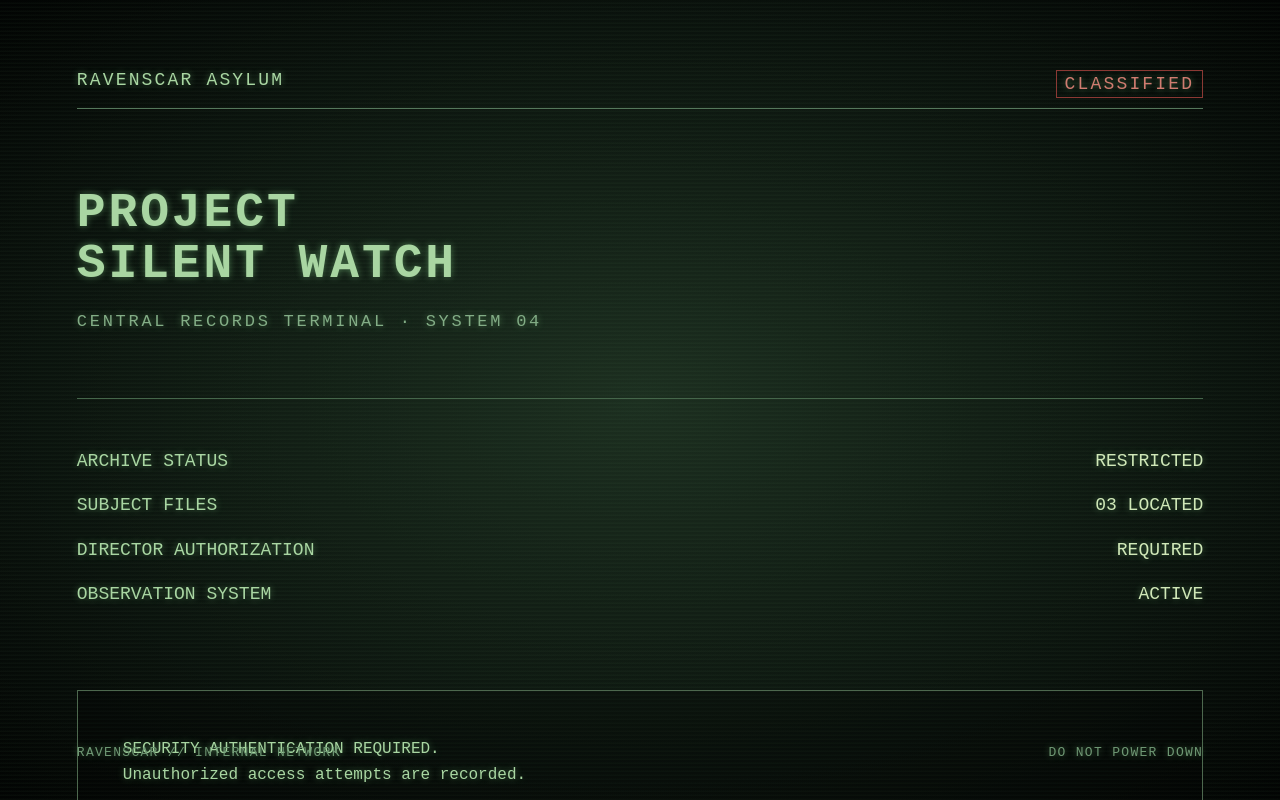
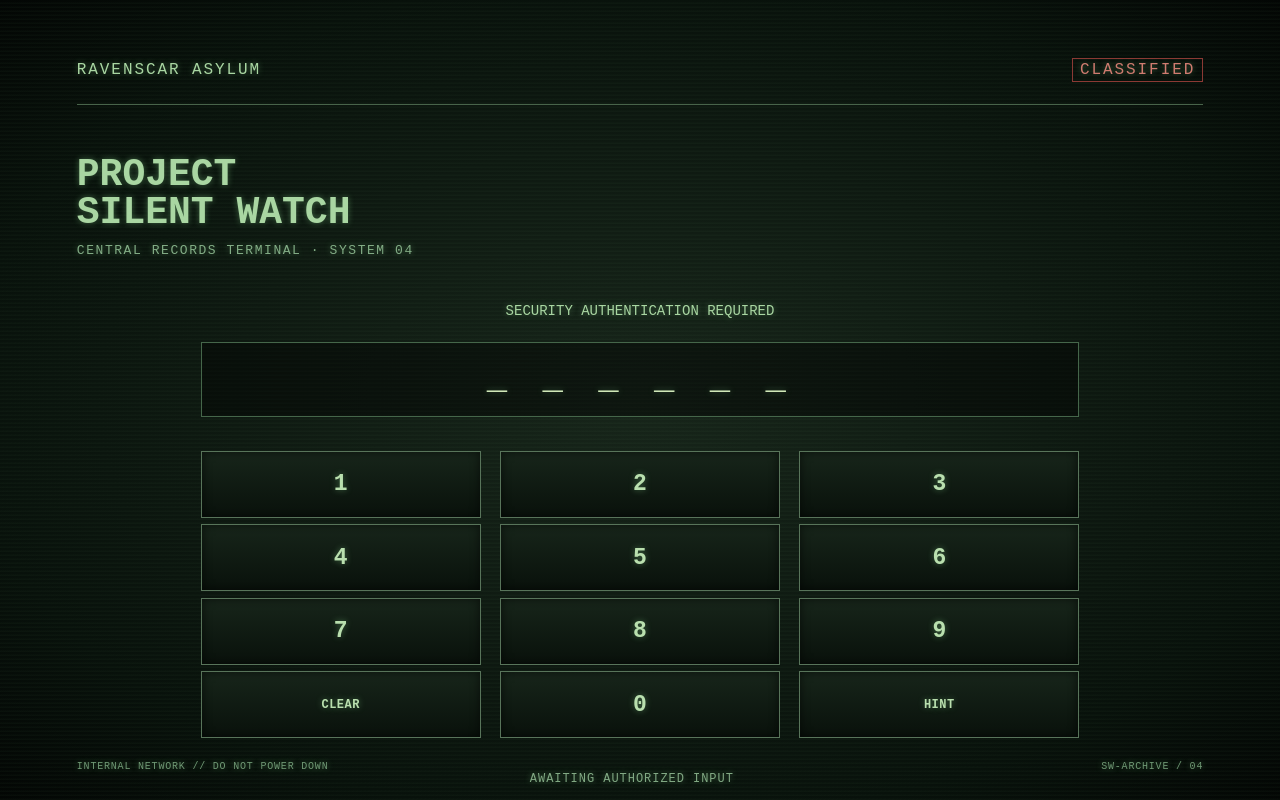
Before and after one commit to kimarisworld-ops/ravenscar-terminal, a plain HTML site: page index.html in a window 1280 px wide. Drawn offline with Linux system fonts and the light colour scheme.

Commit message:
Update index.html

```diff
--- a/index.html
+++ b/index.html
@@ -2,62 +2,48 @@
 <html lang="en">
 <head>
 <meta charset="utf-8">
-<meta name="viewport" content="width=device-width, initial-scale=1">
+<meta name="viewport" content="width=device-width,initial-scale=1">
 <title>Ravenscar Asylum — Project Silent Watch</title>
 <style>
-:root { color-scheme: dark; }
-* { box-sizing: border-box; }
-html, body { margin:0; width:100%; height:100%; overflow:hidden; background:#07100b; }
-body {
-  display:flex; align-items:center; justify-content:center;
-  color:#a9d6a2; font-family:"Courier New",monospace;
-  background:
-    radial-gradient(ellipse at center, #17251a 0%, #0a120d 62%, #030604 100%);
-}
-.screen {
-  position:relative; width:100%; height:100%; padding:5.5% 6%;
-  background:
-    repeating-linear-gradient(0deg, rgba(120,180,120,.045) 0px, rgba(120,180,120,.045) 1px, transparent 2px, transparent 4px),
-    radial-gradient(ellipse at center, rgba(38,65,43,.35), rgba(0,0,0,.35));
-  text-shadow:0 0 7px rgba(137,220,142,.45);
-}
-.top { display:flex; justify-content:space-between; gap:12px; border-bottom:1px solid #55775b; padding-bottom:10px; font-size:clamp(10px,2.1vw,18px); letter-spacing:.12em; }
-.alert { color:#d07c70; border:1px solid #8b3934; padding:3px 8px; white-space:nowrap; }
-h1 { margin:7% 0 2%; font-size:clamp(22px,5.2vw,48px); line-height:1.05; letter-spacing:.06em; }
-.subtitle { color:#83ad86; font-size:clamp(10px,2vw,17px); letter-spacing:.16em; }
-.rule { border-top:1px solid #45664a; margin:6% 0 4%; }
-.status { display:grid; grid-template-columns:1fr auto; gap:10px; font-size:clamp(11px,2.1vw,18px); line-height:1.9; }
-.value { color:#d0e8b8; text-align:right; }
-.notice { margin-top:7%; padding:4%; border:1px solid #4d684e; background:rgba(0,0,0,.24); font-size:clamp(10px,1.9vw,16px); line-height:1.65; }
-.blink { animation:blink 1.15s steps(2,start) infinite; }
-.footer { position:absolute; bottom:5%; left:6%; right:6%; display:flex; justify-content:space-between; color:#6f9874; font-size:clamp(8px,1.5vw,13px); letter-spacing:.1em; }
-@keyframes blink { to { visibility:hidden; } }
+*{box-sizing:border-box}
+html,body{margin:0;width:100%;height:100%;overflow:hidden;background:#061009}
+body{font-family:"Courier New",monospace;color:#a9d6a2;text-shadow:0 0 6px rgba(137,220,142,.4)}
+.screen{position:relative;width:100%;height:100%;padding:4.5% 6%;
+background:repeating-linear-gradient(0deg,rgba(120,180,120,.04) 0 1px,transparent 2px 4px),
+radial-gradient(ellipse at center,#17251a 0%,#08110b 75%,#030604 100%)}
+.top{display:flex;justify-content:space-between;align-items:center;border-bottom:1px solid #48634a;padding-bottom:2%;font-size:clamp(8px,1.8vw,16px);letter-spacing:.12em}
+.alert{color:#d07c70;border:1px solid #8b3934;padding:2px 7px}
+h1{font-size:clamp(18px,4.3vw,38px);line-height:1;margin:4.5% 0 1%}
+.sub{font-size:clamp(7px,1.45vw,13px);letter-spacing:.12em;color:#83ad86}
+.prompt{text-align:center;margin:4% 0 2%;font-size:clamp(8px,1.55vw,14px)}
+.display{height:11%;min-height:22px;display:flex;align-items:center;justify-content:center;gap:3%;
+border:1px solid #45664a;background:rgba(0,0,0,.42);margin:0 auto 3%;width:78%;
+font-size:clamp(17px,3.8vw,34px);letter-spacing:.22em;color:#d0e8b8}
+.pad{width:78%;margin:0 auto;display:grid;grid-template-columns:repeat(3,1fr);grid-template-rows:repeat(4,1fr);gap:2.2%;height:42%}
+.key{display:flex;align-items:center;justify-content:center;border:1px solid #58745a;background:linear-gradient(#17251a,#09110b);
+color:#b9dfae;font-size:clamp(12px,2.6vw,23px);font-weight:bold;box-shadow:inset 0 0 10px rgba(0,0,0,.6)}
+.key.small{font-size:clamp(7px,1.35vw,12px);letter-spacing:.04em}
+.status{text-align:center;margin-top:3%;font-size:clamp(7px,1.35vw,12px);color:#82a984;letter-spacing:.08em}
+.footer{position:absolute;bottom:3.5%;left:6%;right:6%;display:flex;justify-content:space-between;color:#6f9874;font-size:clamp(6px,1.1vw,10px);letter-spacing:.08em}
+.blink{animation:blink 1.1s steps(2,start) infinite}
+@keyframes blink{to{visibility:hidden}}
 </style>
 </head>
 <body>
 <main class="screen">
-  <div class="top">
-    <span>RAVENSCAR ASYLUM</span>
-    <span class="alert">CLASSIFIED</span>
+  <div class="top"><span>RAVENSCAR ASYLUM</span><span class="alert">CLASSIFIED</span></div>
+  <h1>PROJECT<br>SILENT WATCH</h1>
+  <div class="sub">CENTRAL RECORDS TERMINAL · SYSTEM 04</div>
+  <div class="prompt">SECURITY AUTHENTICATION REQUIRED</div>
+  <div class="display">_ _ _ _ _ _</div>
+  <div class="pad" aria-label="Visual keypad">
+    <div class="key">1</div><div class="key">2</div><div class="key">3</div>
+    <div class="key">4</div><div class="key">5</div><div class="key">6</div>
+    <div class="key">7</div><div class="key">8</div><div class="key">9</div>
+    <div class="key small">CLEAR</div><div class="key">0</div><div class="key small">HINT</div>
   </div>
-  <h1>PROJECT<br>SILENT WATCH</h1>
-  <div class="subtitle">CENTRAL RECORDS TERMINAL · SYSTEM 04</div>
-  <div class="rule"></div>
-  <div class="status">
-    <span>ARCHIVE STATUS</span><span class="value">RESTRICTED</span>
-    <span>SUBJECT FILES</span><span class="value">03 LOCATED</span>
-    <span>DIRECTOR AUTHORIZATION</span><span class="value">REQUIRED</span>
-    <span>OBSERVATION SYSTEM</span><span class="value">ACTIVE</span>
-  </div>
-  <section class="notice">
-    SECURITY AUTHENTICATION REQUIRED.<br>
-    Unauthorized access attempts are recorded.<br><br>
-    <span class="blink">_</span> AWAITING OPERATOR INPUT
-  </section>
-  <div class="footer">
-    <span>RAVENSCAR // INTERNAL NETWORK</span>
-    <span>DO NOT POWER DOWN</span>
-  </div>
+  <div class="status">AWAITING AUTHORIZED INPUT <span class="blink">_</span></div>
+  <div class="footer"><span>INTERNAL NETWORK // DO NOT POWER DOWN</span><span>SW-ARCHIVE / 04</span></div>
 </main>
 </body>
 </html>
```
